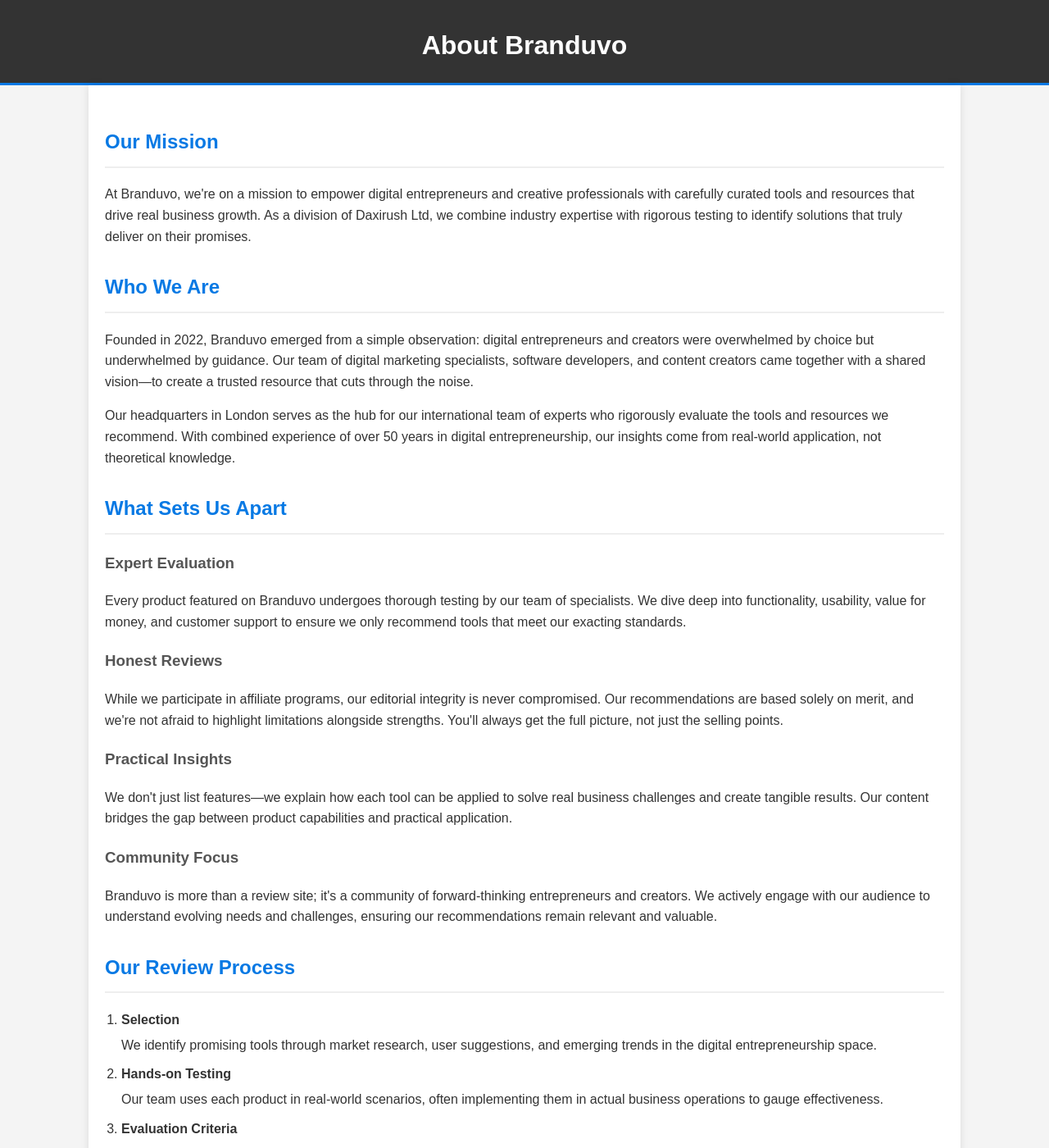
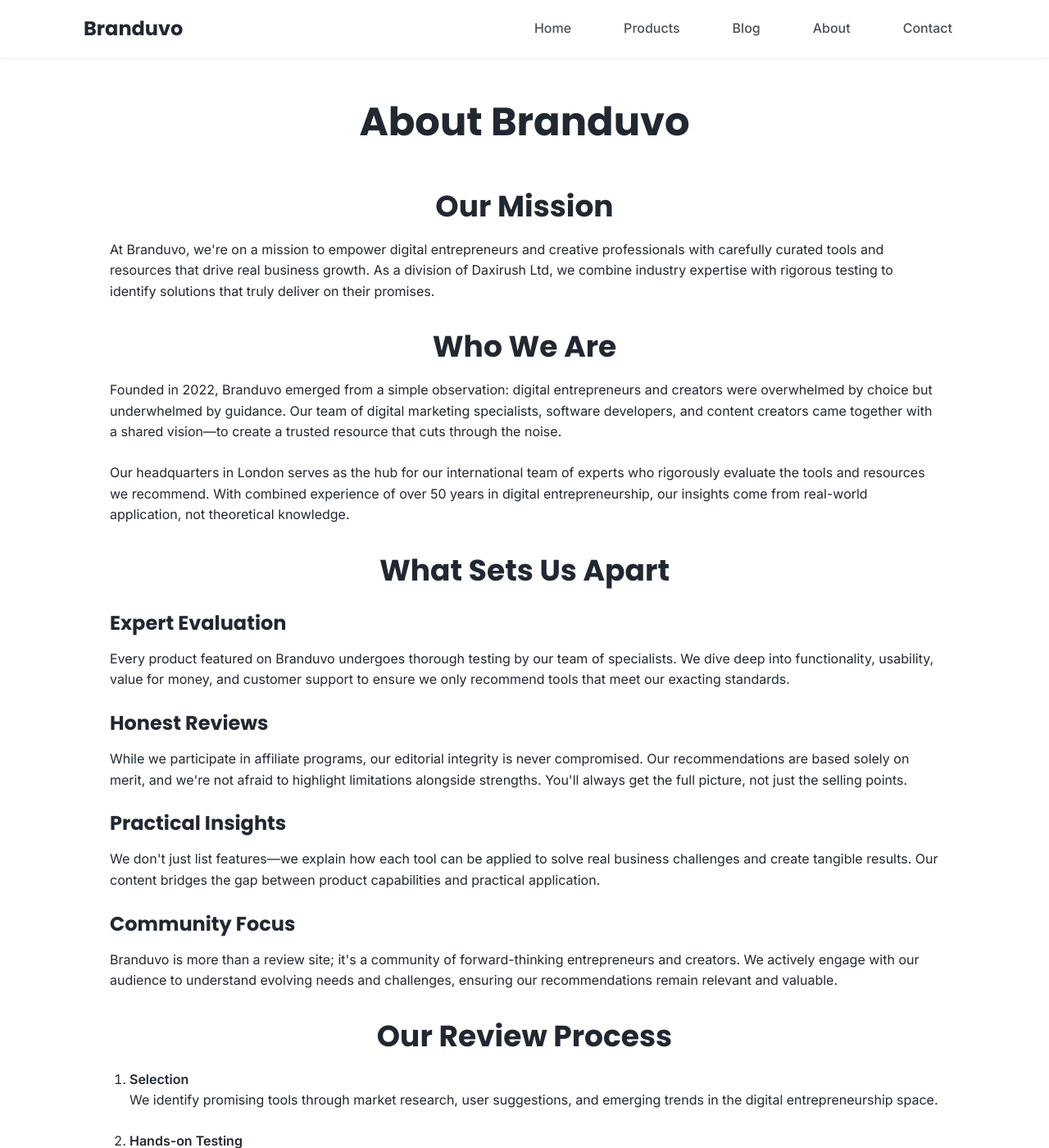
Before and after one commit to choaybouaret29/BranduvoBlog, a Jekyll site: the page built from about/index.html, in a window 1280 px wide and 1400 px high. Shown: the whole window at 82% size. Built offline with Jekyll 4.4.1, drawn with Linux system fonts in a browser that asks for light colours; some of the changed text lies outside the part shown.

Commit message:
Update index.html

```diff
--- a/about/index.html
+++ b/about/index.html
@@ -1,122 +1,74 @@
-<!DOCTYPE html>
-<html lang="en">
-<head>
-    <meta charset="UTF-8">
-    <meta name="viewport" content="width=device-width, initial-scale=1.0">
-    <title>About Branduvo</title>
-    <meta name="description" content="Learn about Branduvo's mission to provide premium tools and resources for digital entrepreneurs and creative professionals.">
-    <style>
-        body {
-            font-family: Arial, sans-serif;
-            line-height: 1.6;
-            margin: 0;
-            padding: 0;
-            background-color: #f4f4f4;
-            color: #333;
-        }
-        .container {
-            width: 80%;
-            margin: auto;
-            overflow: hidden;
-            padding: 20px;
-            background-color: #fff;
-            box-shadow: 0 0 10px rgba(0,0,0,0.1);
-        }
-        header {
-            background: #333;
-            color: #fff;
-            padding-top: 30px;
-            min-height: 70px;
-            border-bottom: #0779e4 3px solid;
-            text-align: center;
-        }
-        header h1 {
-            margin: 0;
-            padding-bottom: 20px;
-        }
-        h2 {
-            color: #0779e4;
-            border-bottom: 2px solid #eee;
-            padding-bottom: 10px;
-            margin-top: 30px;
-        }
-        h3 {
-            color: #555;
-            margin-top: 20px;
-        }
-        ul, ol {
-            padding-left: 20px;
-        }
-        li {
-            margin-bottom: 10px;
-        }
-        .review-process li strong, .values-section h3 {
-            display: block;
-            margin-bottom: 5px;
-        }
-        .values-section p {
-            margin-top: 0;
-        }
-        footer {
-            text-align: center;
-            padding: 20px;
-            margin-top: 20px;
-            background: #333;
-            color: #fff;
-        }
-        a {
-            color: #0779e4;
-            text-decoration: none;
-        }
-        a:hover {
-            text-decoration: underline;
-        }
-    </style>
-</head>
-<body>
-    <header>
-        <h1>About Branduvo</h1>
-    </header>
+---
+layout: page
+title: About Branduvo
+description: "Learn about Branduvo's mission to provide premium tools and resources for digital entrepreneurs and creative professionals."
+permalink: /ab
+---
 
+<section class="page-section about-header">
   <div class="container">
-        <section id="mission">
-            <h2>Our Mission</h2>
-            <p>At Branduvo, we're on a mission to empower digital entrepreneurs and creative professionals with carefully curated tools and resources that drive real business growth. As a division of Daxirush Ltd, we combine industry expertise with rigorous testing to identify solutions that truly deliver on their promises.</p>
+    <div class="page-content">
+      <!-- The main title 'About Branduvo' would typically be rendered by the layout using page.title -->
+      <!-- For this specific content block, we start with the sections -->
+    </div>
+  </div>
 </section>
 
-        <section id="who-we-are">
-            <h2>Who We Are</h2>
+<section class="page-section about-mission">
+  <div class="container">
+    <h2 class="section-title">Our Mission</h2>
+    <p>At Branduvo, we're on a mission to empower digital entrepreneurs and creative professionals with carefully curated tools and resources that drive real business growth. As a division of Daxirush Ltd, we combine industry expertise with rigorous testing to identify solutions that truly deliver on their promises.</p>
+  </div>
+</section>
+
+<section class="page-section about-who-we-are">
+  <div class="container">
+    <h2 class="section-title">Who We Are</h2>
     <p>Founded in 2022, Branduvo emerged from a simple observation: digital entrepreneurs and creators were overwhelmed by choice but underwhelmed by guidance. Our team of digital marketing specialists, software developers, and content creators came together with a shared vision—to create a trusted resource that cuts through the noise.</p>
     <p>Our headquarters in London serves as the hub for our international team of experts who rigorously evaluate the tools and resources we recommend. With combined experience of over 50 years in digital entrepreneurship, our insights come from real-world application, not theoretical knowledge.</p>
+  </div>
 </section>
 
-        <section id="what-sets-us-apart">
-            <h2>What Sets Us Apart</h2>
+<section class="page-section about-differentiation">
+  <div class="container">
+    <h2 class="section-title">What Sets Us Apart</h2>
+    <div class="differentiation-grid">
+      <div class="differentiation-item">
         <h3>Expert Evaluation</h3>
         <p>Every product featured on Branduvo undergoes thorough testing by our team of specialists. We dive deep into functionality, usability, value for money, and customer support to ensure we only recommend tools that meet our exacting standards.</p>
+      </div>
+      <div class="differentiation-item">
         <h3>Honest Reviews</h3>
         <p>While we participate in affiliate programs, our editorial integrity is never compromised. Our recommendations are based solely on merit, and we're not afraid to highlight limitations alongside strengths. You'll always get the full picture, not just the selling points.</p>
+      </div>
+      <div class="differentiation-item">
         <h3>Practical Insights</h3>
         <p>We don't just list features—we explain how each tool can be applied to solve real business challenges and create tangible results. Our content bridges the gap between product capabilities and practical application.</p>
+      </div>
+      <div class="differentiation-item">
         <h3>Community Focus</h3>
         <p>Branduvo is more than a review site; it's a community of forward-thinking entrepreneurs and creators. We actively engage with our audience to understand evolving needs and challenges, ensuring our recommendations remain relevant and valuable.</p>
+      </div>
+    </div>
+  </div>
 </section>
 
-        <section id="review-process">
-            <h2>Our Review Process</h2>
-            <ol class="review-process">
+<section class="page-section about-review-process">
+  <div class="container">
+    <h2 class="section-title">Our Review Process</h2>
+    <ol class="process-list">
       <li>
         <strong>Selection</strong>
-                    We identify promising tools through market research, user suggestions, and emerging trends in the digital entrepreneurship space.
+        <p>We identify promising tools through market research, user suggestions, and emerging trends in the digital entrepreneurship space.</p>
       </li>
       <li>
         <strong>Hands-on Testing</strong>
-                    Our team uses each product in real-world scenarios, often implementing them in actual business operations to gauge effectiveness.
+        <p>Our team uses each product in real-world scenarios, often implementing them in actual business operations to gauge effectiveness.</p>
       </li>
       <li>
         <strong>Evaluation Criteria</strong>
-                    Products are assessed across multiple dimensions:
-                    <ul>
+        <p>Products are assessed across multiple dimensions:</p>
+        <ul class="criteria-list">
           <li>Ease of use and learning curve</li>
           <li>Feature set and flexibility</li>
           <li>Performance and reliability</li>
@@ -128,59 +80,67 @@
       </li>
       <li>
         <strong>Comparative Analysis</strong>
-                    We benchmark products against alternatives to identify strengths, weaknesses, and ideal use cases.
+        <p>We benchmark products against alternatives to identify strengths, weaknesses, and ideal use cases.</p>
       </li>
       <li>
         <strong>Ongoing Monitoring</strong>
-                    Even after publication, we continue to monitor product updates and user feedback, updating our reviews to reflect significant changes.
+        <p>Even after publication, we continue to monitor product updates and user feedback, updating our reviews to reflect significant changes.</p>
       </li>
     </ol>
+  </div>
 </section>
 
-        <section id="our-values" class="values-section">
-            <h2>Our Values</h2>
-            <div>
+<section class="page-section about-values">
+  <div class="container">
+    <h2 class="section-title">Our Values</h2>
+    <div class="values-grid">
+      <div class="value-item">
         <h3>Integrity</h3>
         <p>We prioritize honest, unbiased assessments over affiliate relationships.</p>
       </div>
-            <div>
+      <div class="value-item">
         <h3>Excellence</h3>
         <p>We maintain high standards for both the products we recommend and the content we produce.</p>
       </div>
-            <div>
+      <div class="value-item">
         <h3>Utility</h3>
         <p>Every piece of content we create aims to provide actionable value.</p>
       </div>
-            <div>
+      <div class="value-item">
         <h3>Innovation</h3>
         <p>We constantly explore emerging tools and technologies that can give entrepreneurs an edge.</p>
       </div>
-            <div>
+      <div class="value-item">
         <h3>Accessibility</h3>
         <p>We break down complex topics into clear, actionable insights for entrepreneurs at any stage.</p>
       </div>
+    </div>
+  </div>
 </section>
 
-        <section id="team">
-            <h2>The Team Behind Branduvo</h2>
+<section class="page-section about-team">
+  <div class="container">
+    <h2 class="section-title">The Team Behind Branduvo</h2>
     <p>Branduvo is powered by a diverse team of digital marketing specialists, software developers, business strategists, and content creators. Our varied backgrounds and specialties ensure we can evaluate tools across multiple domains with expert insight.</p>
     <p>Leading our team is our founder, Alex Mitchell, who brings over 15 years of experience in digital entrepreneurship and has built and sold multiple online businesses. His vision of creating a trusted resource for digital entrepreneurs drives Branduvo's mission and values.</p>
+  </div>
 </section>
 
-        <section id="connect">
-            <h2>Connect With Us</h2>
-            <p>We value your feedback and suggestions. If you have a product you'd like us to review, a question about our recommendations, or just want to say hello, please <a href="mailto:info@branduvo.com">contact us</a>.</p> <!-- Placeholder email -->
-            <p>Follow us on <a href="#" target="_blank" rel="noopener noreferrer">Twitter</a>, <a href="#" target="_blank" rel="noopener noreferrer">Facebook</a>, <a href="#" target="_blank" rel="noopener noreferrer">Instagram</a>, and <a href="#" target="_blank" rel="noopener noreferrer">LinkedIn</a> to stay updated with our latest reviews and insights.</p> <!-- Placeholder social links -->
+<section class="page-section about-connect">
+  <div class="container">
+    <h2 class="section-title">Connect With Us</h2>
+    <p>We value your feedback and suggestions. If you have a product you'd like us to review, a question about our recommendations, or just want to say hello, please <a href="mailto:contact@branduvo.com">contact us</a>.</p> <!-- Replace with actual contact link/method -->
+    <p>Follow us on <a href="#" target="_blank" rel="noopener noreferrer">Twitter</a>, <a href="#" target="_blank" rel="noopener noreferrer">Facebook</a>, <a href="#" target="_blank" rel="noopener noreferrer">Instagram</a>, and <a href="#" target="_blank" rel="noopener noreferrer">LinkedIn</a> to stay updated with our latest reviews and insights.</p> <!-- Replace # with actual social media URLs -->
+  </div>
 </section>
 
-        <section id="daxirush-brand">
-            <h2>Branduvo: A Daxirush Ltd Brand</h2>
+<section class="page-section about-daxirush-brand">
+  <div class="container">
+    <h2 class="section-title">Branduvo: A Daxirush Ltd Brand</h2>
     <p>Branduvo operates as a specialized division of Daxirush Ltd, a UK-based digital media and technology company established in 2019. Daxirush Ltd brings extensive resources and expertise to Branduvo, enabling us to maintain the highest standards of quality and reliability in our recommendations.</p>
+  </div>
 </section>
+
+<div class="container">
+  <p class="copyright-text">© 2025 Daxirush Ltd. All rights reserved.</p>
 </div>
-
-    <footer>
-        <p>© 2025 Daxirush Ltd. All rights reserved.</p>
-    </footer>
-</body>
-</html>
```
Lines whose indentation alone changed are shown as unchanged.
